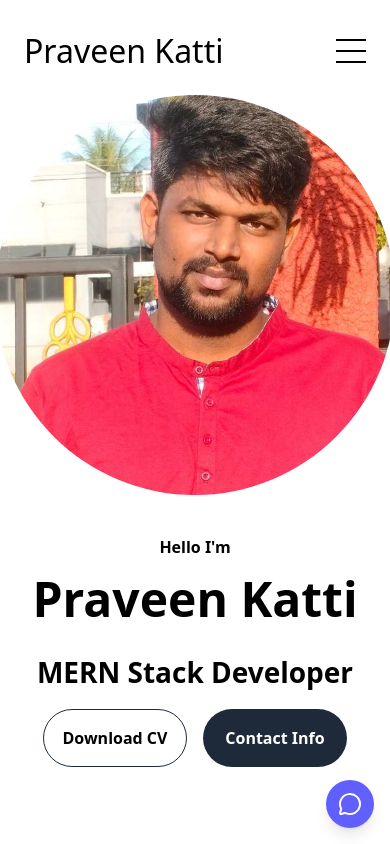
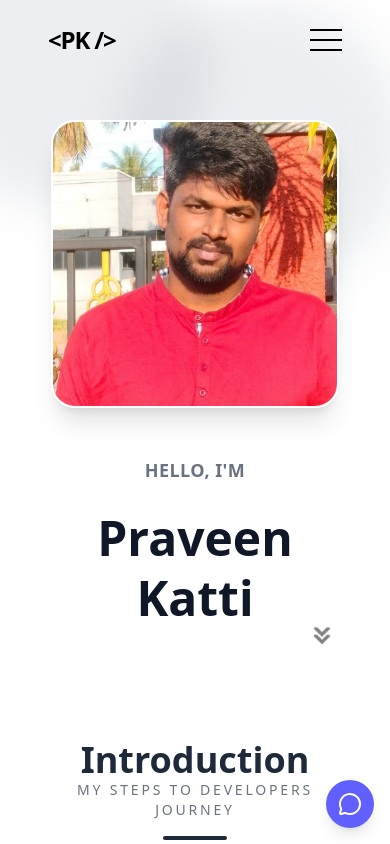
Before and after one commit to PraveenDKatti/my-work, a React (Vite) app: page / in a window 390 px wide. Shown: the top 844 px of the page. Built offline with nearby package versions, Linux system fonts and the light colour scheme.

Commit message:
modified navbar and hero components

```diff
--- a/src/App.jsx
+++ b/src/App.jsx
@@ -14,6 +14,10 @@ function App() {
         It aligns everything perfectly in the center
         and adds consistent padding on mobile/desktop.
       */}
+      {/* Background Decor (Optional specific circles) */}
+      <div className="absolute -top-20 -left-20 w-72 h-72 bg-gray-200 rounded-full mix-blend-multiply filter blur-xl opacity-70 animate-blob"></div>
+      <div className="absolute top-0 -right-4 w-72 h-72 bg-gray-200 rounded-full mix-blend-multiply filter blur-xl opacity-70 animate-blob animation-delay-2000"></div>
+
       <div className="mx-auto max-w-[1400px] px-6 sm:px-12 lg:px-28">
 
         <Navbar />
--- a/src/components/Hero.jsx
+++ b/src/components/Hero.jsx
@@ -1,33 +1,49 @@
+import React from 'react';
+
 const Hero = () => {
-  const openPdf = () => window.open('./assets/PraveenKatti.pdf');
 
   return (
-    <section id="profile" className="flex flex-col lg:flex-row justify-center items-center gap-10 h-[80vh]">
-      <div className="h-[400px] w-[400px]">
-        {/* Ensure you have the image in public/assets/ */}
-        <img src="./assets/profile-pic.jpg" alt="Praveen profile" className="h-full w-full object-cover rounded-full" />
+    <section id="profile" className="relative flex justify-center items-center p-10">
+      <div className="max-w-7xl mx-auto px-6 lg:px-12 grid grid-cols-1 lg:grid-cols-2 gap-12 items-center">
+
+        {/* LEFT: Text Content */}
+        <div className="flex flex-col items-center lg:items-start text-center lg:text-left order-2 lg:order-1 space-y-6">
+
+          <p className="font-semibold text-gray-500 text-lg tracking-wide uppercase">
+            Hello, I'm
+          </p>
+
+          <h1 className="text-5xl md:text-7xl font-bold text-gray-900 leading-tight">
+            Praveen Katti
+          </h1>
+        </div>
+
+        {/* RIGHT: Image (Clean Geometric Style) */}
+        <div className="flex justify-center lg:justify-end order-1 lg:order-2">
+          <div className="relative group">
+
+            {/* Background Offset Square (The shadow effect) */}
+            <div className="absolute top-4 left-4 w-full h-full bg-gray-200 rounded-3xl -z-10 group-hover:bg-gray-300 transition-colors duration-300"></div>
+
+            {/* Main Image Container */}
+            <div className="w-72 h-72 md:w-[450px] md:h-[450px] rounded-3xl overflow-hidden border-2 border-white shadow-xl">
+              <img
+                src="./assets/profile-pic.jpg"
+                alt="Praveen Katti"
+                className="w-full h-full object-cover transition-transform duration-500 group-hover:scale-105"
+              />
+            </div>
+
+          </div>
+        </div>
+
       </div>
 
-      <div className="text-center self-center">
-        <p className="font-semibold text-gray mb-1">Hello I'm</p>
-        <h1 className="text-[3rem] font-bold mb-4">Praveen Katti</h1>
-        <p className="text-[1.75rem] font-semibold text-gray mb-4">MERN Stack Developer</p>
+      {/* Scroll Down Indicator */}
+      <div className="absolute right-8 bottom-4 animate-bounce cursor-pointer opacity-50 hover:opacity-100" onClick={() => window.location.href = './#about'}>
+         <img src="./assets/arrow.png" alt="Scroll Down" className="h-6 w-6" />
+      </div>
 
-        <div className="flex justify-center gap-4 mb-4">
-          <button
-            className="btn font-semibold p-4 w-36 rounded-[2rem] border border-gray-800 hover:bg-gray-800 hover:text-white transition-all duration-300"
-            onClick={openPdf}
-          >
-            Download CV
-          </button>
-          <button
-            className="btn font-semibold p-4 w-36 rounded-[2rem] bg-gray-800 text-white hover:bg-black transition-all duration-300"
-            onClick={() => window.location.href = './#contact'}
-          >
-            Contact Info
-          </button>
-        </div>
-      </div>
     </section>
   );
 };
--- a/src/components/Navbar.jsx
+++ b/src/components/Navbar.jsx
@@ -1,58 +1,73 @@
-import { useState } from "react";
+import { useState, useEffect } from "react";
 
 const Navbar = () => {
   const [menuOpen, setMenuOpen] = useState(false);
+  const [scrolled, setScrolled] = useState(false);
 
-  const toggleMenu = () => setMenuOpen(!menuOpen);
+  // Add shadow when scrolling down
+  useEffect(() => {
+    const handleScroll = () => {
+      setScrolled(window.scrollY > 50);
+    };
+    window.addEventListener("scroll", handleScroll);
+    return () => window.removeEventListener("scroll", handleScroll);
+  }, []);
 
   const navLinks = [
     { href: "#about", text: "About" },
     { href: "#experience", text: "Experience" },
+    { href: "#projects", text: "Projects" },
     { href: "#skills", text: "Skills" },
-    { href: "#projects", text: "Projects" },
-    { href: "#contact", text: "Contact" },
   ];
 
   return (
-    <>
-      {/* Desktop Nav */}
-      <nav className="hidden lg:flex justify-between items-center h-[17vh] w-full">
-        <div className="text-[2rem] cursor-default">Praveen Katti</div>
-        <ul className="flex gap-8 list-none text-[1.5rem]">
+    <nav className='top-0 w-full z-50 transition-all duration-300 bg-transparent py-6'>
+      <div className="max-w-7xl mx-auto px-6 flex justify-between items-center">
+
+        {/* BRAND / LOGO - Solves the name repetition issue */}
+        <a href="#" className="text-2xl font-black tracking-tighter hover:text-gray-600 transition-colors">
+          &lt;PK /&gt;
+        </a>
+
+        {/* DESKTOP NAV */}
+        <ul className="hidden lg:flex gap-10 items-center">
           {navLinks.map((link) => (
             <li key={link.text}>
               <a
                 href={link.href}
-                className="text-black decoration-white decoration-2 hover:text-gray hover:underline hover:underline-offset-[1rem] hover:decoration-[rgb(181,181,181)] transition-all duration-300"
+                className="text-gray-700 font-medium text-lg relative group overflow-hidden"
               >
                 {link.text}
+                <span className="absolute bottom-0 left-0 w-full h-0.5 bg-black transform scale-x-0 group-hover:scale-x-100 transition-transform duration-300 origin-left"></span>
               </a>
             </li>
           ))}
+          {/* specialized CTA button in nav */}
+          <li>
+            <a href="#contact" className="px-6 py-2 bg-black text-white rounded-full font-medium hover:bg-gray-800 transition-all">
+              Let's Talk
+            </a>
+          </li>
         </ul>
-      </nav>
 
-      {/* Hamburger Nav */}
-      <nav className="flex lg:hidden justify-between items-center h-[12vh]">
-        <div className="text-[2rem] cursor-default">Praveen Katti</div>
-        <div className="relative inline-block">
-          <div
-            className={`flex flex-col justify-between h-[24px] w-[30px] cursor-pointer transition-all duration-300 ${menuOpen ? "open" : ""}`}
-            onClick={toggleMenu}
-          >
-            <span className={`w-full h-[2px] bg-black transition-all duration-300 ${menuOpen ? "rotate-45 translate-y-[10px]" : ""}`}></span>
-            <span className={`w-full h-[2px] bg-black transition-all duration-300 ${menuOpen ? "opacity-0" : ""}`}></span>
-            <span className={`w-full h-[2px] bg-black transition-all duration-300 ${menuOpen ? "-rotate-45 -translate-y-[11px]" : ""}`}></span>
+        {/* MOBILE HAMBURGER */}
+        <div className="lg:hidden z-50" onClick={() => setMenuOpen(!menuOpen)}>
+          <div className="space-y-2 cursor-pointer">
+            <span className={`block w-8 h-0.5 bg-black transition-all duration-300 ${menuOpen ? "rotate-45 translate-y-2.5" : ""}`}></span>
+            <span className={`block w-8 h-0.5 bg-black transition-all duration-300 ${menuOpen ? "opacity-0" : ""}`}></span>
+            <span className={`block w-8 h-0.5 bg-black transition-all duration-300 ${menuOpen ? "-rotate-45 -translate-y-2.5" : ""}`}></span>
+          </div>
         </div>
 
-          <div className={`absolute top-[150%] right-0 bg-white w-max overflow-hidden transition-all duration-300 shadow-xl rounded-lg ${menuOpen ? "max-h-[300px] p-4" : "max-h-0"}`}>
-            <ul className="list-none">
+        {/* MOBILE MENU OVERLAY */}
+        <div className={`fixed inset-0 bg-white flex flex-col items-center justify-center transition-transform duration-300 ${menuOpen ? "translate-x-0" : "translate-x-full"}`}>
+          <ul className="text-center space-y-8">
             {navLinks.map((link) => (
               <li key={link.text}>
                 <a
                   href={link.href}
-                    onClick={toggleMenu}
-                    className="block p-2 text-center text-[1.5rem] text-black hover:text-gray transition-all duration-300"
+                  onClick={() => setMenuOpen(false)}
+                  className="text-3xl font-bold text-gray-800 hover:text-gray-500"
                 >
                   {link.text}
                 </a>
@@ -62,7 +77,6 @@ const Navbar = () => {
         </div>
       </div>
     </nav>
-    </>
   );
 };
 
```
Lines whose indentation alone changed are shown as unchanged.
